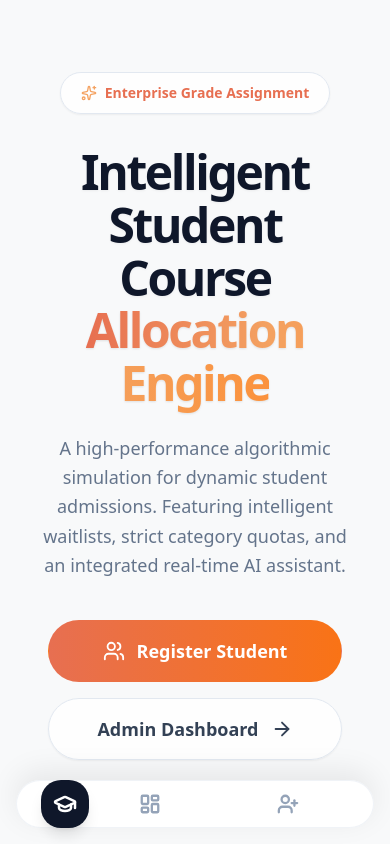
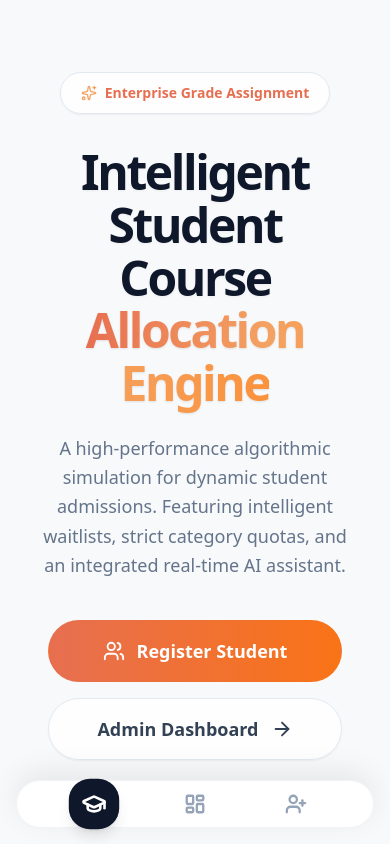
Before and after one commit to netacodes18/Task1, a React (Vite) app in the folder frontend/: page / in a window 390 px wide. Shown: the top 844 px of the page. Built offline with nearby package versions, Linux system fonts and the light colour scheme.

Commit message:
style: fix mobile bottom navigation icon alignment

```diff
--- a/frontend/src/App.tsx
+++ b/frontend/src/App.tsx
@@ -8,7 +8,15 @@ function Navigation() {
   const location = useLocation();
 
   return (
-    <nav className="flex flex-row md:flex-col items-center gap-4 md:gap-6 md:mt-10 w-full justify-around md:justify-center">
+    <nav className="flex flex-row md:flex-col items-center gap-4 md:gap-6 md:mt-10 w-full justify-evenly md:justify-center">
+      {/* Logo / Home */}
+      <Link
+        to="/"
+        className={`w-12 h-12 rounded-[1.25rem] flex items-center justify-center transition-transform shrink-0 ${location.pathname === '/' ? 'bg-slate-900 text-white shadow-lg scale-105' : 'bg-slate-800/5 text-slate-500 hover:bg-slate-900 hover:text-white'}`}
+        title="Home"
+      >
+        <GraduationCap size={24} strokeWidth={2.5} />
+      </Link>
       <Link
         to="/dashboard"
         className={`w-12 h-12 flex items-center justify-center rounded-2xl transition-all duration-300 ${location.pathname === '/dashboard' ? 'bg-[#e76f51] text-white shadow-lg shadow-[#e76f51]/30' : 'text-slate-400 hover:bg-slate-100 hover:text-slate-700'}`}
@@ -34,12 +42,7 @@ function App() {
 
         {/* Floating Sidebar -> Bottom Nav on Mobile */}
         <aside className="w-full md:w-24 fixed bottom-0 left-0 md:top-0 h-20 md:h-screen flex flex-row md:flex-col items-center p-4 md:py-8 z-50">
-          <div className="bg-white/90 backdrop-blur-xl md:bg-white rounded-[2rem] w-full md:w-[72px] h-full md:flex-1 flex flex-row md:flex-col items-center justify-around md:justify-start px-6 md:px-0 py-0 md:py-6 shadow-[0_-8px_30px_rgb(0,0,0,0.08)] md:shadow-[0_8px_30px_rgb(0,0,0,0.04)] border border-slate-200/50 md:border-slate-100/50">
-            {/* Logo */}
-            <Link to="/" className="w-12 h-12 bg-slate-900 rounded-[1.25rem] flex items-center justify-center text-white shadow-lg md:mb-4 hover:scale-105 transition-transform shrink-0">
-              <GraduationCap size={24} strokeWidth={2.5} />
-            </Link>
-
+          <div className="bg-white/90 backdrop-blur-xl md:bg-white rounded-[2rem] w-full md:w-[72px] h-full md:flex-1 flex flex-row md:flex-col items-center justify-center px-4 md:px-0 py-0 md:py-6 shadow-[0_-8px_30px_rgb(0,0,0,0.08)] md:shadow-[0_8px_30px_rgb(0,0,0,0.04)] border border-slate-200/50 md:border-slate-100/50">
             <Navigation />
           </div>
         </aside>
```
